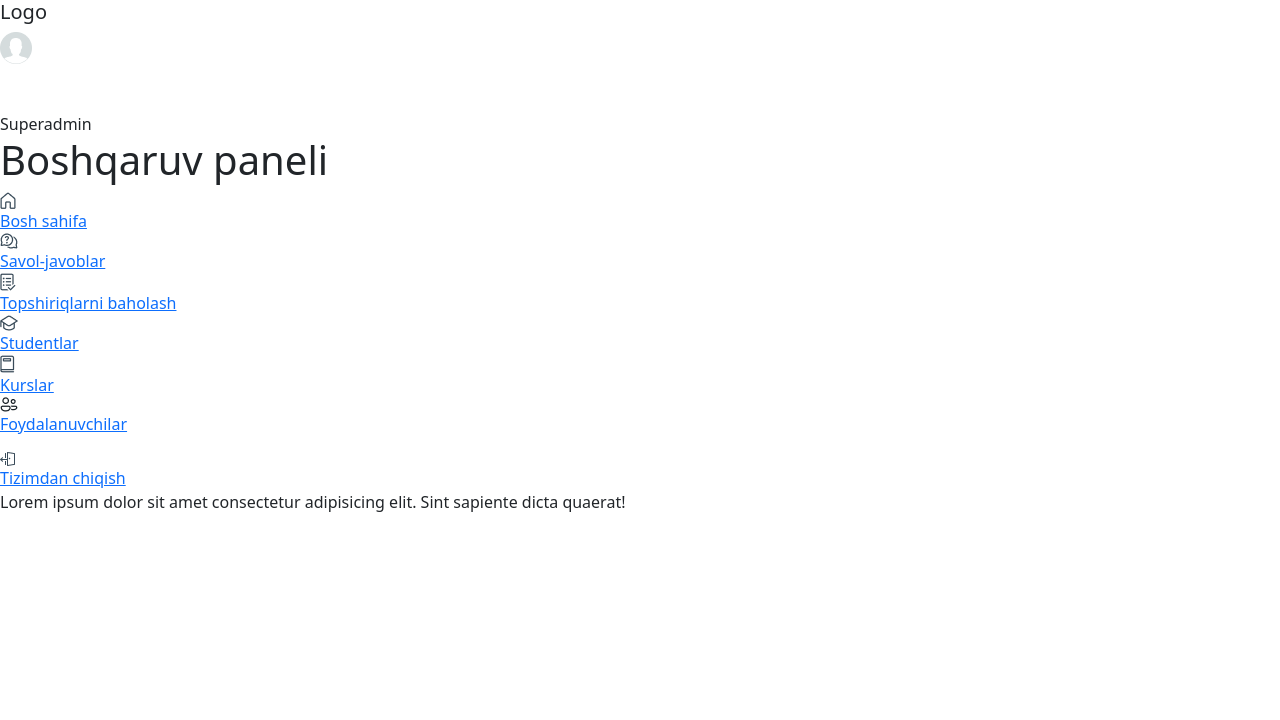
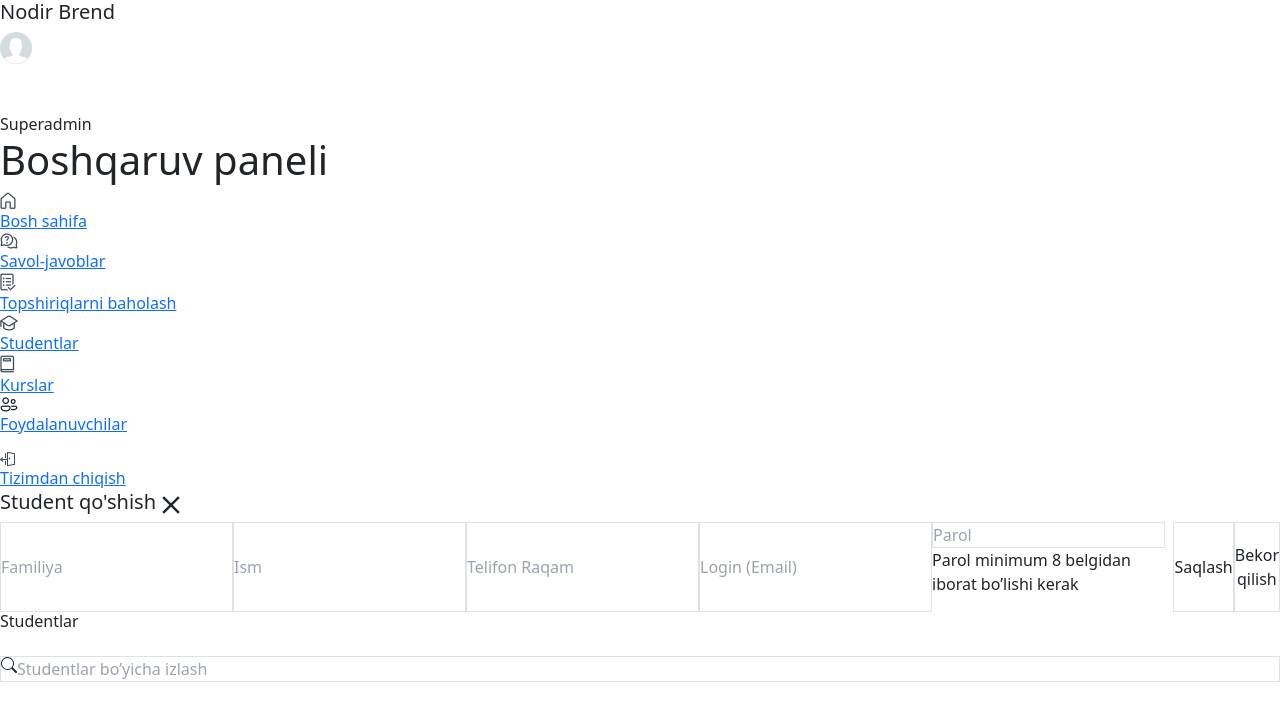
Before and after one commit to NodirbekAzamov/CRM-system, a React (Vite) app: page /studentlar in a window 1280 px wide. Shown: the top 720 px of the page. Built offline with nearby package versions, Linux system fonts and the light colour scheme.

Commit message:
Student commit

```diff
--- a/src/components/Navbar/Navbar.tsx
+++ b/src/components/Navbar/Navbar.tsx
@@ -4,7 +4,7 @@ const Navbar = () => {
   return (
     <nav className='bg_green px-[20px] py-[12px]'>
       <div className='w-[100%] flex justify-between'>
-        <h5>Logo</h5>
+        <h5 className='text-[#fff]'>Nodir Brend</h5>
         <div className='flex gap-[8px]'>
           <img src={Avatar} alt="ava" className='w-[32px] h-[32px]'/>
           <div className='flex flex-col gap-[2px]'>
--- /dev/null
+++ b/src/pages/Studentlar/Modal/StudentModal.jsx
@@ -0,0 +1,43 @@
+import React, { useState } from 'react'
+import { IoMdClose } from "react-icons/io";
+import Button from '../../../components/button/Button';
+
+const StudentModal = ({ open, toggle }) => {
+  const [modal, setModal] = useState(false);
+  const modalImg = () => {
+    setModal(true);
+  }
+  return (
+    <div className={`${open ? "block" : "hidden"} w-full h-full  bg-[#FFFFFFB2] fixed top-0 left-0`} >
+
+      <div className=' w-[430px] h-[100%] bg-white absolute top-0 right-0'>
+        <div className=' d-flex items-center justify-between p-[20px]'>
+          <h5>Student qo'shish</h5>
+          <IoMdClose size={30} onClick={toggle} className=' cursor-pointer' />
+        </div>
+
+        <div className=' d-flex items-center flex-col w-[100%] h-[100vh] '>
+          <div onClick={modalImg} className='  bg-[#F1F3F4] w-[100px] h-[100px] rounded-[50%]'>
+
+          </div>
+          <div className=' d-flex flex-col gap-[20px] mt-[32px] w-[100%] px-[20px]'>
+            <input type="text" placeholder='Familiya' className=' border w-[100%] rounded-[10px] py-[5px] px-[10px]' />
+            <input type="text" placeholder='Ism' className=' border w-[100%] rounded-[10px] py-[5px] px-[10px]' />
+            <input type="text" placeholder='Telifon Raqam' className=' border w-[100%] rounded-[10px] py-[5px] px-[10px]' />
+            <input type="text" placeholder='Login (Email)' className=' border w-[100%] rounded-[10px] py-[5px] px-[10px]' />
+            <div>
+              <input type="text" placeholder='Parol' className=' border w-[100%] rounded-[10px] py-[5px] px-[10px]' />
+              <p className='mt-[5px]'>Parol minimum 8 belgidan iborat bo’lishi kerak</p>
+            </div>
+            <div className=' d-flex items-center gap-[8px]'>
+              <button className='border rounded-[12px] px-[32px] py-[10px] bg_green text-[#fff]'>Saqlash</button>
+              <button className='border rounded-[12px] px-[32px] py-[10px] text-[#111111] font-[600]'>Bekor qilish</button>
+            </div>
+          </div>
+        </div>
+      </div>
+    </div>
+  )
+}
+
+export default StudentModal
--- a/src/pages/Studentlar/Studentlar.jsx
+++ b/src/pages/Studentlar/Studentlar.jsx
@@ -1,9 +1,34 @@
-import React from 'react'
+import React, { useState } from 'react'
+import { FiPlus } from 'react-icons/fi'
+import Button from "../../components/button/Button"
+import { BsSearch } from "react-icons/bs";
+import StudentModal from './Modal/StudentModal';
+
 
 export default function Studentlar() {
-  return (
-    <div>
-        Lorem ipsum dolor sit amet consectetur adipisicing elit. Sint sapiente dicta quaerat!
-    </div>
-  )
+    const [modal, setModal] = useState(false);
+
+    const chandleBtn = () => {
+        setModal(true)
+    }
+
+    const toggle = () => {
+        setModal(false)
+    }
+
+    return (
+        <div className=' w-full'>
+            <StudentModal open={modal} toggle={toggle}/>
+            <div className=' d-flex items-center justify-between px-[30px] py-[20px]'>
+                <h6 className='text-[20px] font-[600]'>Studentlar</h6>
+                <div onClick={chandleBtn}>
+                    <Button text="Qo'shish" icon={<FiPlus size={20} />} />
+                </div>
+            </div>
+            <div className='border d-flex items-center gap-[10px] bg_gray mx-[30px] rounded-[20px] px-[20px] py-[5px]'>
+                <BsSearch />
+                <input type="text" placeholder='Studentlar bo’yicha izlash' className=' outline-none bg-transparent' />
+            </div>
+        </div>
+    )
 }
```
